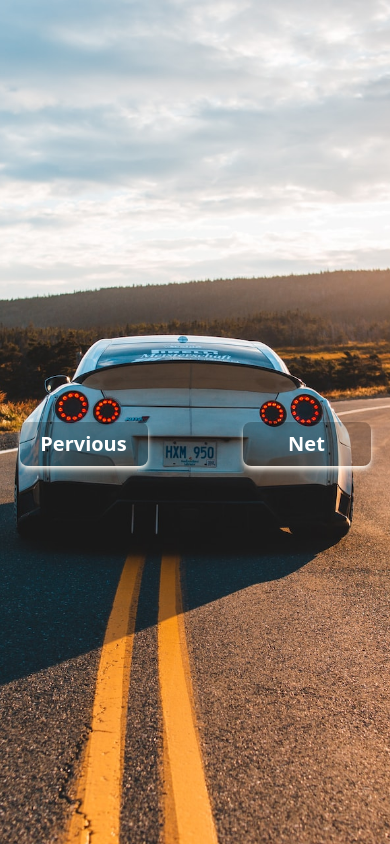
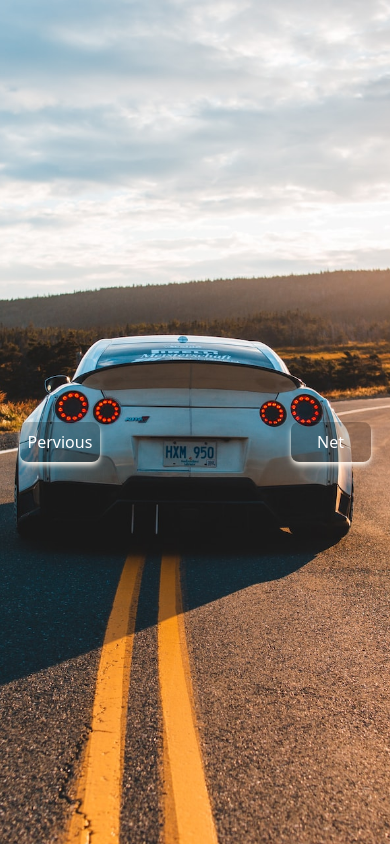
Before and after one commit to Dove-white/react-slider, a React (Vite) app: page / in a window 390 px wide. Built offline with nearby package versions, Linux system fonts and the light colour scheme.

Commit message:
Code format

```diff
--- a/src/pages/Index.tsx
+++ b/src/pages/Index.tsx
@@ -1,38 +1,53 @@
-import { useEffect, useState } from "react"
-import Car1 from "../assets/imgs/car-1.jpg"
-import Car2 from "../assets/imgs/car-2.jpg"
-import Car3 from "../assets/imgs/car-3.jpg"
-import Car4 from "../assets/imgs/car-4.jpg"
-import Car5 from "../assets/imgs/car-5.jpg"
+import { useEffect, useState } from "react";
+import Car1 from "../assets/imgs/car-1.jpg";
+import Car2 from "../assets/imgs/car-2.jpg";
+import Car3 from "../assets/imgs/car-3.jpg";
+import Car4 from "../assets/imgs/car-4.jpg";
+import Car5 from "../assets/imgs/car-5.jpg";
 
 const Overview = () => {
-
   const [next, setNext] = useState(0);
-  const [clickNext, setClickNext] = useState(true)
+  // const [clickNext, setClickNext] = useState(true);
 
   useEffect(() => {
-    clickNext ? setTimeout(handleNext , 5000) : setTimeout(handleNext , 10000)
-  }, [next])
+    setTimeout(handleNext, 5000);
+  }, [next]);
 
-  const carImages = [Car1, Car2, Car3, Car4, Car5]
+  const carImages = [Car1, Car2, Car3, Car4, Car5];
 
   const handleNext = () => {
-    if (next >= 0 ) setNext(next + 1);
-      if (next === carImages.length - 1) setNext(0);
-  }
+    if (next >= 0) setNext(next + 1);
+    if (next === carImages.length - 1) setNext(0);
+  };
   const handlePrevious = () => {
-     if (next >= 1 ) setNext(next - 1);
-      if (next === 0) setNext(carImages.length - 1);
-  }
+    if (next >= 1) setNext(next - 1);
+    if (next === 0) setNext(carImages.length - 1);
+  };
 
-  return <div>
-
-
-    <img className="h-[100vh] w-full object-cover"  src={carImages[next]} alt="" />
-    <button onClick={() => {handleNext(); setClickNext(false)} } className="font-[800] text-xl absolute top-[50%] right-[5%] bg-[#00000036] text-white cursor-pointer w-[8rem] p-2 hover:bg-[#0000009f] rounded-lg shadow-orange-50 shadow-md">Net </button>
-    <button onClick={() => handlePrevious()} className="font-[800] text-xl absolute top-[50%] left-[5%] bg-[#00000036] text-white cursor-pointer w-[8rem] p-2 hover:bg-[#0000009f] rounded-lg shadow-orange-50 shadow-md">Pervious </button>
-
-  </div>;
+  return (
+    <div>
+      <img
+        className="h-[100vh] w-full object-cover transition-all"
+        src={carImages[next]}
+        alt=""
+      />
+      <button
+        onClick={() => {
+          handleNext();
+          // setClickNext(false);
+        }}
+        className="md:font-[800] md:text-xl absolute top-[50%] right-[5%] bg-[#00000036] text-white cursor-pointer w-[5rem] md:w-[8rem] p-2 md:hover:bg-[#0000009f] rounded-lg shadow-orange-50 shadow-md"
+      >
+        Net{" "}
+      </button>
+      <button
+        onClick={() => handlePrevious()}
+        className="md:font-[800] md:text-xl absolute top-[50%] left-[5%] bg-[#00000036] text-white cursor-pointer w-[5rem] md:w-[8rem] p-2 md:hover:bg-[#0000009f] rounded-lg shadow-orange-50 shadow-md"
+      >
+        Pervious{" "}
+      </button>
+    </div>
+  );
 };
 
 export default Overview;
```
Also changed, not shown: src/App.tsx (+5 -5 lines).
